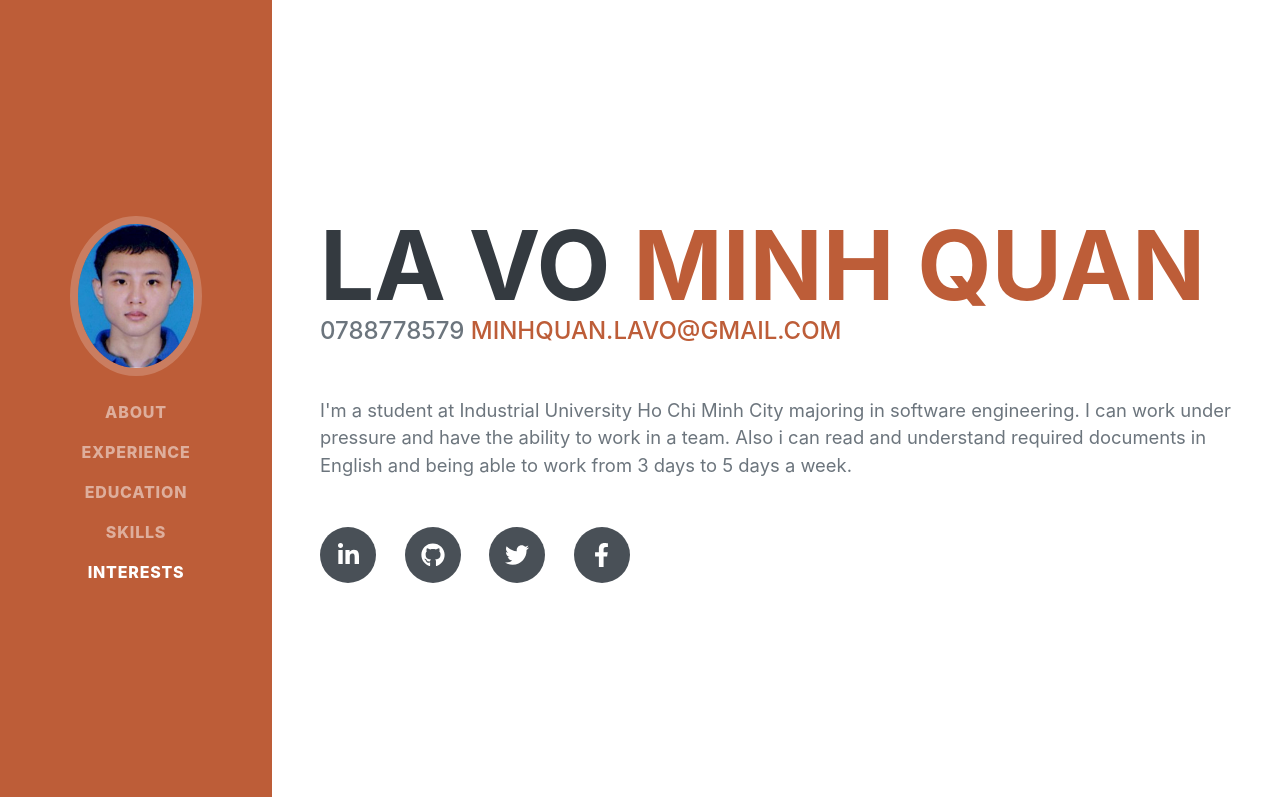
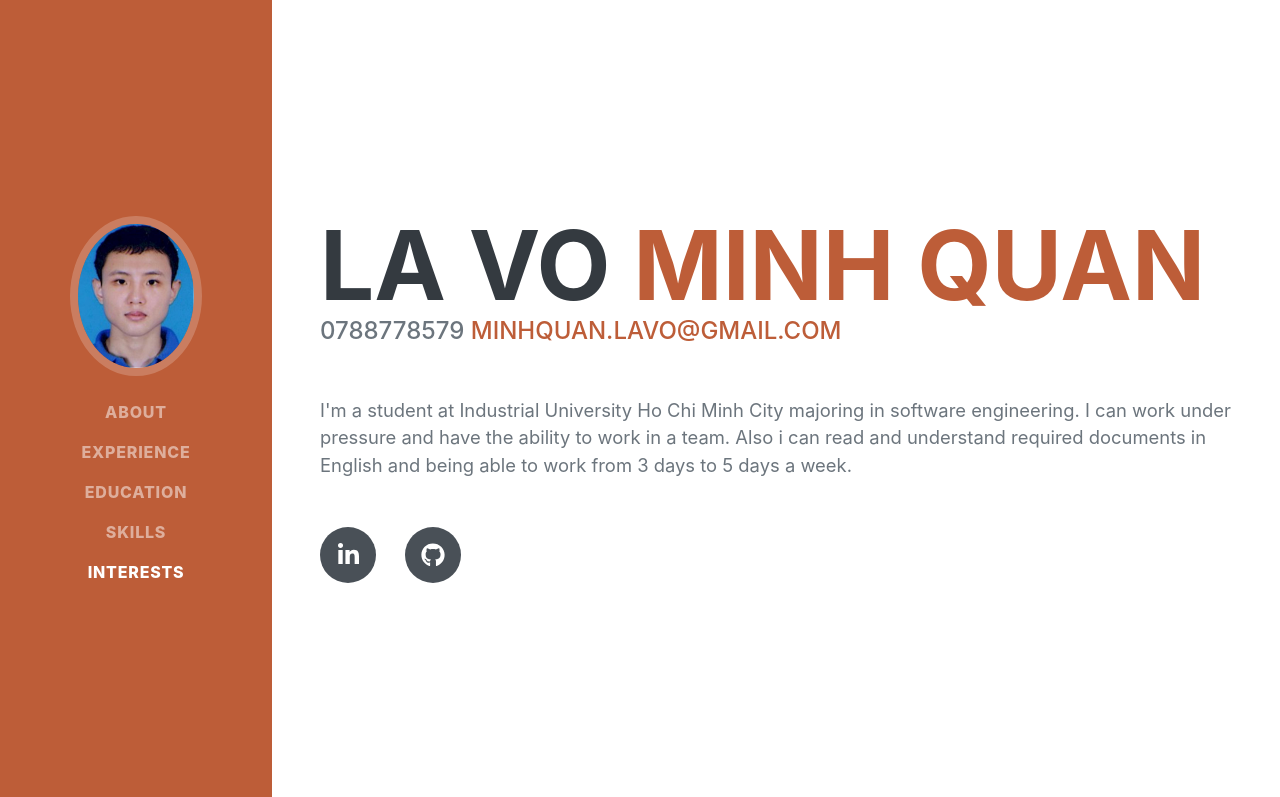
Before and after one commit to mhxx307/cv-lavominhquan, a plain HTML site: page index.html in a window 1280 px wide. Shown: the top 797 px of the page. Drawn offline with nearby package versions, Linux system fonts and the light colour scheme; a web font is replaced by a local one.

Commit message:
remove icon facebook and twitter

```diff
--- a/index.html
+++ b/index.html
@@ -115,10 +115,10 @@
                         <a class="social-icon" href="https://github.com/mhxx307"
                             ><i class="fab fa-github"></i
                         ></a>
-                        <a class="social-icon" href="#"><i class="fab fa-twitter"></i></a>
+                        <!-- <a class="social-icon" href="#"><i class="fab fa-twitter"></i></a>
                         <a class="social-icon" href="#"
                             ><i class="fab fa-facebook-f"></i
-                        ></a>
+                        ></a> -->
                     </div>
                 </div>
             </section>
```
